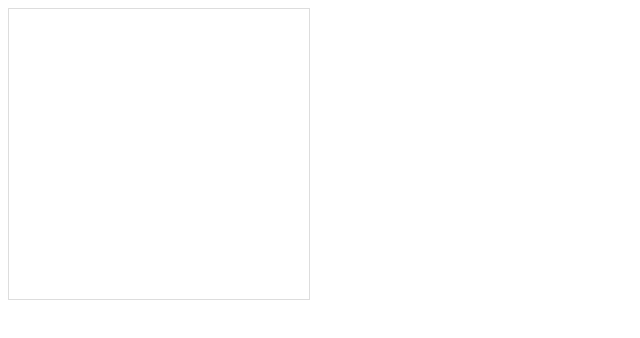
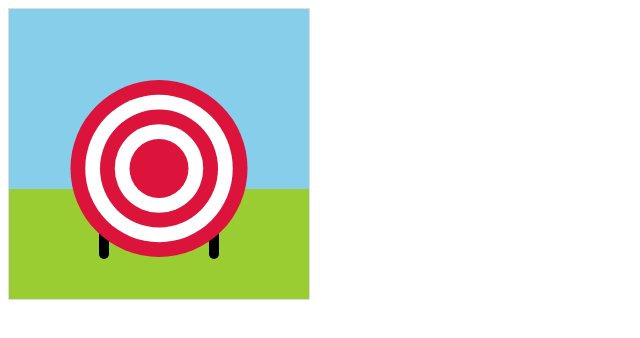
Before and after one commit to Esteddy/MDK03.02, a plain HTML site: page pages/works/pr13/3 target/target.html in a window 1280 px wide. Shown: the whole page, without its empty margins (0-640 px from the left). Drawn offline with Linux system fonts and the light colour scheme.

Commit message:
ПР№13 - Задание 3

```diff
--- a/pages/works/pr13/3 target/target.html
+++ b/pages/works/pr13/3 target/target.html
@@ -11,7 +11,15 @@
 	</head>
 	<body>
 	<svg width="300" height="290">
-
+		<rect class="big-rect" width="300" height="180" fill="skyblue" />
+		<rect class="small-rect" width="300" height="110" y="180" fill="yellowgreen" />
+		<rect class="leg-1" width="10" height="30" x="90" y="220" rx="5" fill="black" />
+		<rect class="leg-2" width="10" height="30" x="200" y="220" rx="5" fill="black" />
+		<circle class="circle-1" r="30%" cx="50%" cy="55%" fill="crimson" />
+		<circle class="circle-2" r="25%" cx="50%" cy="55%" fill="white" />
+		<circle class="circle-3" r="20%" cx="50%" cy="55%" fill="crimson" />
+		<circle class="circle-4" r="15%" cx="50%" cy="55%" fill="white" />
+		<circle class="circle-5" r="10%" cx="50%" cy="55%" fill="crimson" />
 	</svg>
 	</body>
 </html>
```
